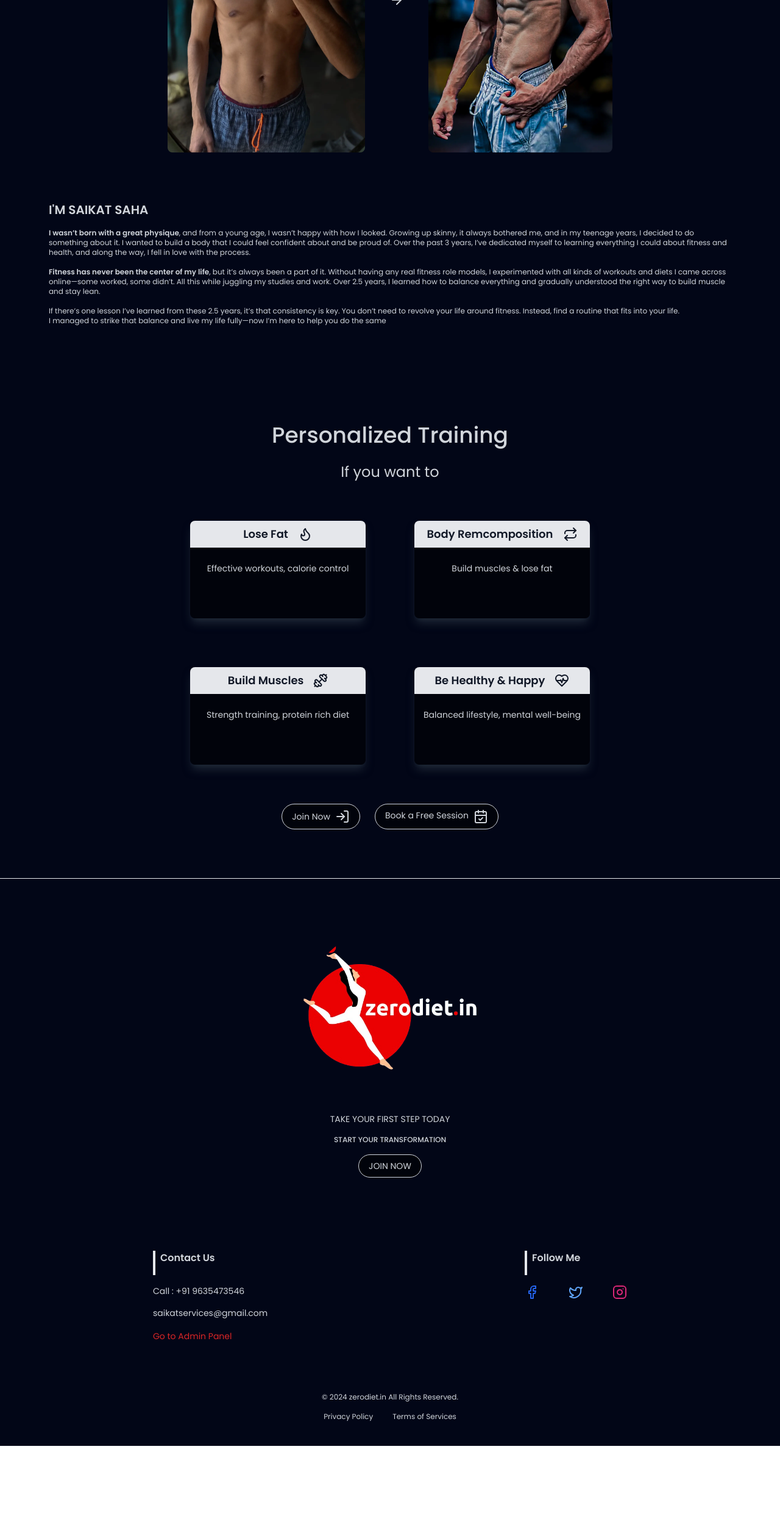
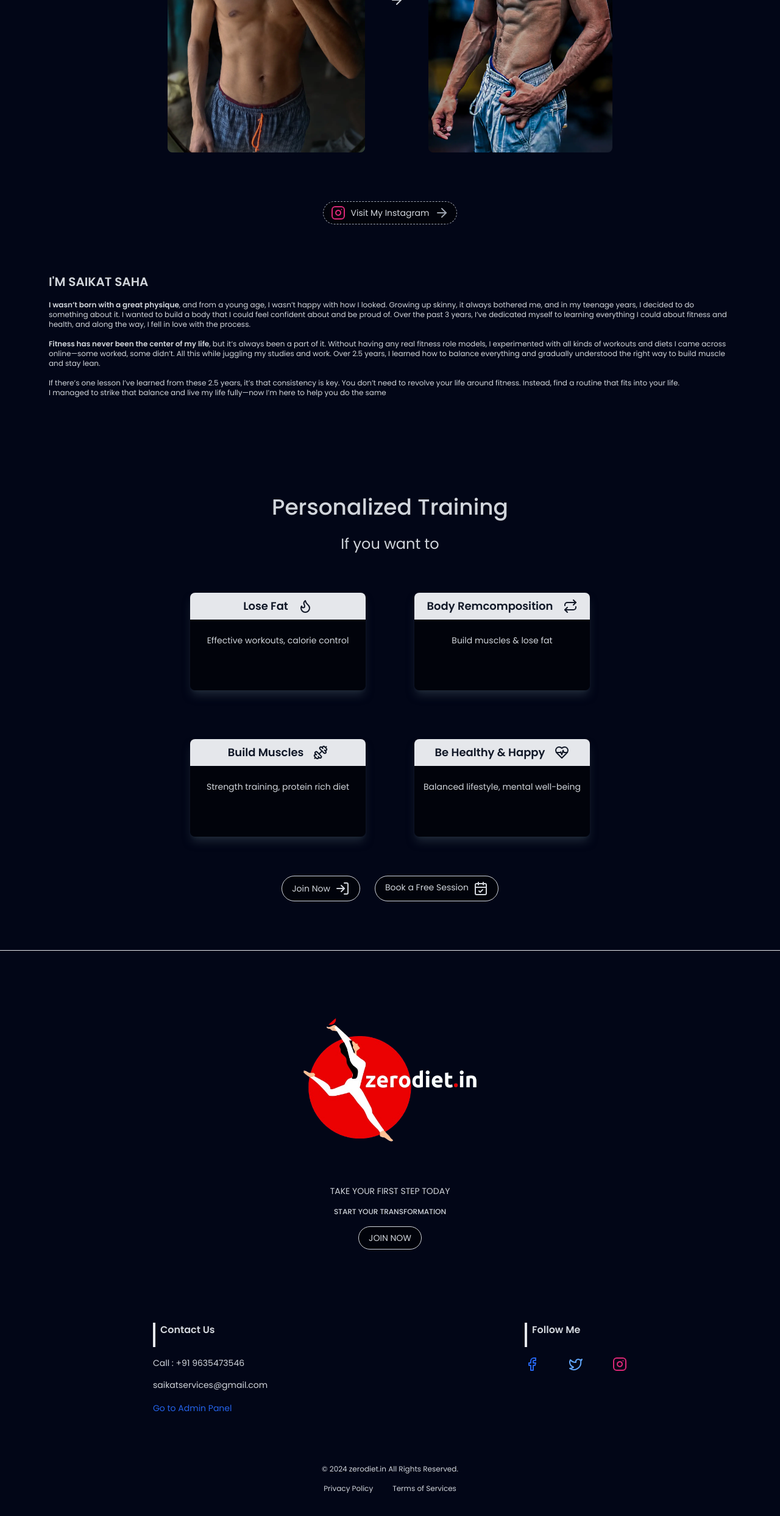
Before and after one commit to Saikat-github/fitnessWebsite, a React (Vite) app: page / in a window 1280 px wide. Shown: the part 3458-5944 px from the top of the page at 61% size. Before the commit the page ends 5829 px from the top, so only its background shows below. Built offline with nearby package versions, Linux system fonts and the light colour scheme; no server answers.

Commit message:
added visit instagram button

```diff
--- a/src/App.jsx
+++ b/src/App.jsx
@@ -1,6 +1,6 @@
 import React, { useEffect, useState } from 'react'
 import { Outlet, useNavigate } from 'react-router-dom'
-import { Footer, MinimalLoader, Navbar, ScrollToTop } from './components'
+import { Footer, Navbar, ScrollToTop } from './components'
 import { useDispatch, useSelector } from 'react-redux'
 import authService from './appwrite/auth'
 import { login, logout, addDetails, removeDetails } from './store/authSlice'
--- a/src/components/Footer.jsx
+++ b/src/components/Footer.jsx
@@ -29,7 +29,7 @@ const Footer = () => {
           <p>
             <a
               href="https://fitness-website-admin.vercel.app/login"
-              className='text-xs sm:text-sm text-red-600'
+              className='text-xs sm:text-sm text-blue-600'
               target="_blank"
               rel="noopener noreferrer"
             >
--- a/src/components/Login.jsx
+++ b/src/components/Login.jsx
@@ -8,8 +8,8 @@ import { login as storeLogin } from '../store/authSlice';
 import authService from '../appwrite/auth'
 import { useMemo } from 'react'
 import cross from '../assets/cross.svg';
-import { SmallLoader } from './util components/MinimalLoader';
 import { toast } from 'react-toastify';
+import { Loader2 } from 'lucide-react';
 
 
 
@@ -139,7 +139,7 @@ const Login = () => {
           hover:bg-gray-900  flex gap-2 border text-sm'
                 type="submit"
                 disabled={isSubmitting}
-              >{loading ? <SmallLoader /> : "Login"}</button>
+              >{loading ? <Loader2 className='animate-spin'/> : "Login"}</button>
               <span disabled={loading} className='text-xs hover:underline py-2 cursor-pointer ml-2 sm:ml-0' onClick={() => forgetPassword()}>
                 Forget Password?
               </span>
--- a/src/components/LogoutBtn.jsx
+++ b/src/components/LogoutBtn.jsx
@@ -4,8 +4,7 @@ import { useState } from 'react';
 import { logout as storeLogout } from '../store/authSlice';
 import { useDispatch } from 'react-redux';
 import { useNavigate } from 'react-router-dom';
-import { SmallLoader } from './util components/MinimalLoader';
-import { LogOut } from "lucide-react";
+import { Loader2, LogOut } from "lucide-react";
 import { toast } from 'react-toastify';
 
 
@@ -34,7 +33,7 @@ const LogoutBtn = ({setShowBar}) => {
   return (
     <button onClick={() => logout()} className='transition px-4 py-2 hover:text-white cursor-pointer text-sm  flex items-center gap-2'>
       <LogOut />
-      {loading ? <SmallLoader /> :"Logout"}
+      {loading ? <Loader2 className='animate-spin'/> :"Logout"}
       </button>
   )
 }
--- a/src/components/SignUp.jsx
+++ b/src/components/SignUp.jsx
@@ -7,8 +7,8 @@ import { login as storeLogin } from '../store/authSlice'
 import { useDispatch } from 'react-redux';
 import cross from '../assets/cross.svg';
 import { toast } from 'react-toastify';
-import { SmallLoader } from './util components/MinimalLoader';
 import GoogleLogo from '../assets/google2.svg';
+import { Loader2 } from 'lucide-react';
 
 
 const SignUp = () => {
@@ -122,7 +122,7 @@ const SignUp = () => {
                         hover:bg-gray-900  flex gap-2 border  text-sm' type="submit" disabled={loading} >
                             {loading
                                 ?
-                                <SmallLoader />
+                                <Loader2 className='animate-spin'/>
                                 : "Creat Account"
                             }
                         </button>
--- a/src/components/UserInfo.jsx
+++ b/src/components/UserInfo.jsx
@@ -4,7 +4,6 @@ import { Link, useNavigate } from "react-router-dom";
 import { useDispatch, useSelector } from "react-redux";
 import { removeDetails } from "../store/authSlice";
 import ConfirmationModal from "./util components/ConfirmationModal";
-import { MinimalLoader } from "./util components/MinimalLoader";
 import { toast } from "react-toastify";
 
 
--- a/src/components/index.js
+++ b/src/components/index.js
@@ -16,10 +16,9 @@ import Button1 from "./Button1";
 import Button2 from "./Button2";
 import StarryNight from "./util components/StarryNight";
 import CTAButtons from "./CTAButtons";
-import {MinimalLoader, SmallLoader} from "./util components/MinimalLoader";
 import ConfirmationModal from "./util components/ConfirmationModal";
 import ProtectedRoutes from "./ProtectedRoutes";
 
 
 
-export {Navbar, Footer, Login, Hero, LogoutBtn, SignUp, Input, Section, Card, DetailsPane, CTA, UserInfo, ScrollToTop, ResetPassword, Button1, Button2, StarryNight, CTAButtons, MinimalLoader, SmallLoader, ConfirmationModal, ProtectedRoutes};
+export {Navbar, Footer, Login, Hero, LogoutBtn, SignUp, Input, Section, Card, DetailsPane, CTA, UserInfo, ScrollToTop, ResetPassword, Button1, Button2, StarryNight, CTAButtons, ConfirmationModal, ProtectedRoutes};
--- a/src/components/section/DetailsPane.jsx
+++ b/src/components/section/DetailsPane.jsx
@@ -3,7 +3,7 @@ import myImage1 from '../../assets/myimage1.webp'
 import myImage2 from '../../assets/myimage2.webp'
 import myImage3 from '../../assets/myimage3.webp'
 import myImage4 from '../../assets/myimage4.webp'
-import { ArrowDown, ArrowRight } from 'lucide-react'
+import { ArrowDown, ArrowRight, Instagram } from 'lucide-react'
 
 
 const DetailsPane = () => {
@@ -13,16 +13,29 @@ const DetailsPane = () => {
             <div className='flex gap-12 md:gap-20 md:px-20 px-5 flex-col justify-center items-center'>
                 <div className='flex flex-col md:flex-row justify-center items-center gap-2 md:gap-10'>
                     <img src={myImage3} className='max-w-md object-contain rounded-lg max-sm:w-60 h-80' alt="" />
-                    <ArrowDown className='md:hidden'/>
-                    <ArrowRight className='max-md:hidden'/>
+                    <ArrowDown className='md:hidden' />
+                    <ArrowRight className='max-md:hidden' />
                     <img src={myImage4} className='max-w-md object-contain rounded-lg max-sm:w-60 h-80' alt="" />
                 </div>
                 <div className='flex flex-col md:flex-row justify-center items-center gap-2 md:gap-10'>
                     <img src={myImage1} className='max-w-md object-contain rounded-lg max-sm:w-60 h-[500px]' alt="" />
-                    <ArrowDown className='md:hidden'/>
-                    <ArrowRight className='max-md:hidden'/>
+                    <ArrowDown className='md:hidden' />
+                    <ArrowRight className='max-md:hidden' />
                     <img src={myImage2} className='max-w-md object-contain rounded-lg max-sm:w-60 h-[500px]' alt="" />
                 </div>
+
+                {/* Visit Instagram button */}
+                <a
+                    href="https://www.instagram.com/saikaatsaha/"
+                    target="_blank"
+                    rel="noopener noreferrer"
+                    className='bg-black/50 flex items-center gap-2 rounded-full border border-dashed border-gray-400 px-3 py-1.5 text-sm hover:bg-transparent transition-all duration-300'
+                >
+                    <Instagram className="w-6 h-6 hover:scale-105 transition duration-200 text-pink-600" />
+                    Visit My Instagram
+                    <ArrowRight className='text-gray-400'/>
+                </a>
+
                 <div className="details space-y-4">
                     <h2 className='text-xl font-semibold'>I'M SAIKAT SAHA</h2>
                     <p className='text-xs '>
--- a/src/components/util components/ConfirmationModal.jsx
+++ b/src/components/util components/ConfirmationModal.jsx
@@ -1,5 +1,4 @@
-import React from "react";
-import { SmallLoader } from "./MinimalLoader";
+import { Loader2 } from "lucide-react";
 
 const ConfirmationModal = ({ isOpen, message, onConfirm, onCancel, loader}) => {
   if (!isOpen) return null;
@@ -22,7 +21,7 @@ const ConfirmationModal = ({ isOpen, message, onConfirm, onCancel, loader}) => {
             {
               loader
               ?
-              <SmallLoader />
+              <Loader2 className="animate-spin"/>
               :
               "Yes"
             }
--- a/src/components/util components/MinimalLoader.jsx
+++ /dev/null
@@ -1,21 +0,0 @@
-import React from 'react'
-
-const MinimalLoader = ({className='w-4 h-4 border-2'}) => {
-    return (
-        <div className="flex justify-center w-full h-screen py-36">
-            <div className={`relative border-blue-700 border-t-transparent rounded-full animate-spin  ${className}`}>
-            </div>
-        </div>
-    );
-};
-
-
-const SmallLoader = ({className="w-4 h-4 border-2"}) => {
-    return (
-        <div className={`relative border-white rounded-full animate-spin border-t-transparent ${className}`}>
-            </div>
-    )
-}
-
-
-export {MinimalLoader, SmallLoader}
```
Also changed, not shown: src/pages/FormInfo.jsx (+3 -4 lines), src/pages/FreeSession.jsx (+4 -4 lines).
